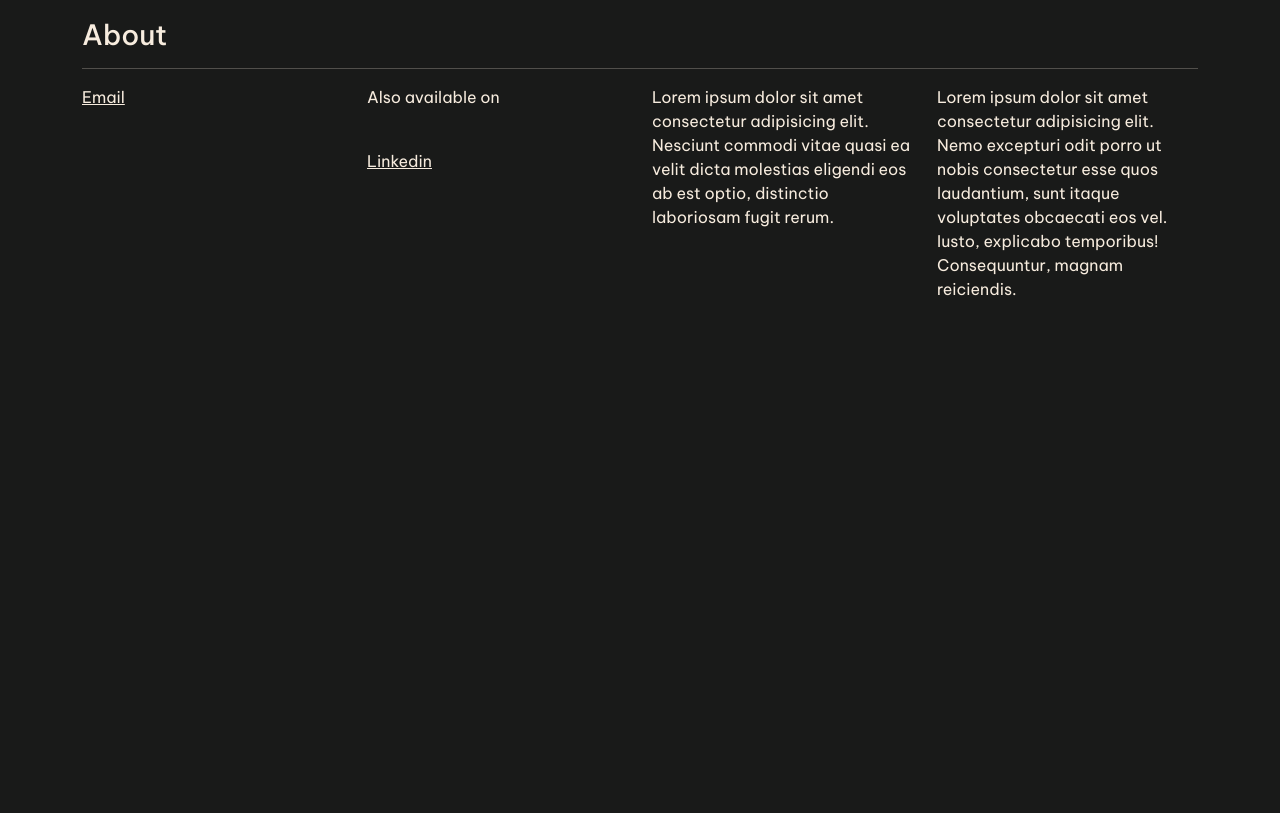
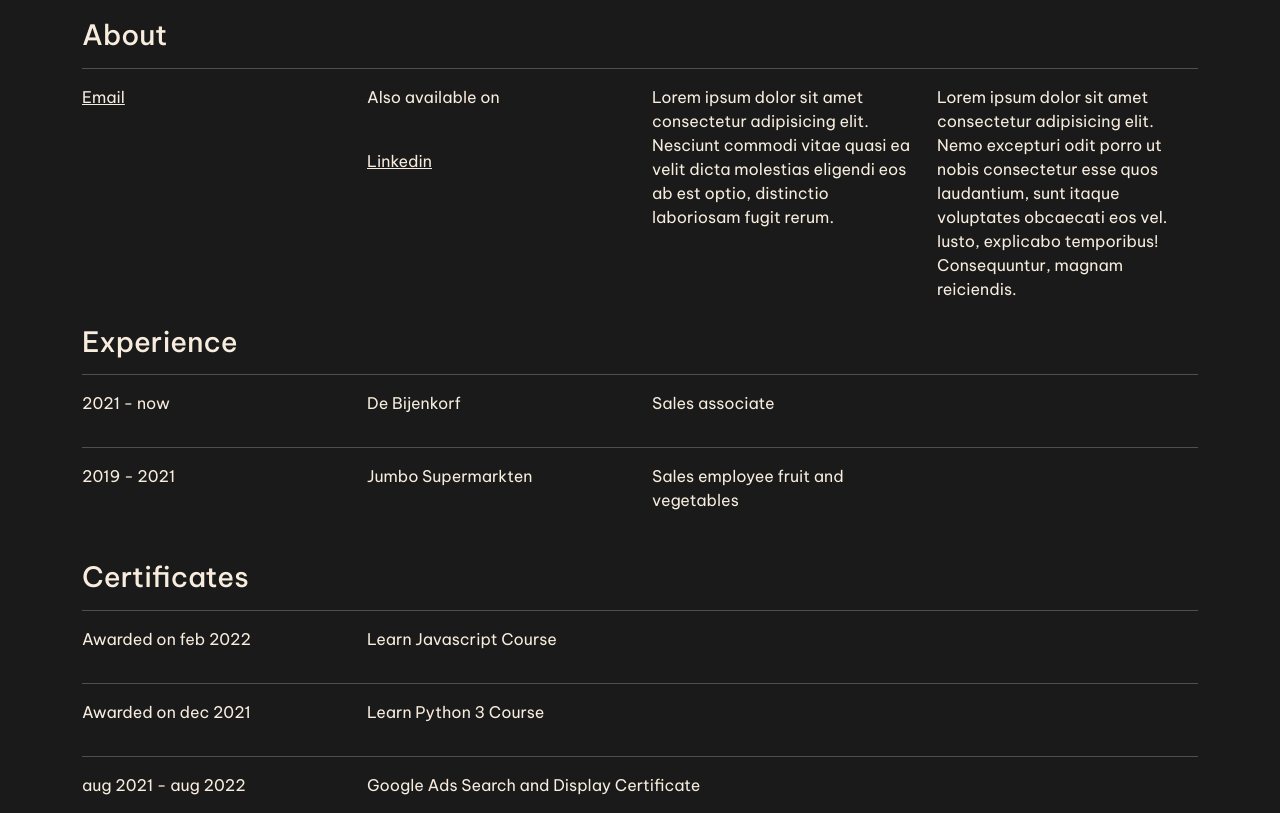
Before and after one commit to gijsvanloon/gijsvanloon.github.io, a plain HTML site: page about.html in a window 1280 px wide. Shown: the part 86-899 px from the top of the page. Before the commit the page ends 800 px from the top, so only its background shows below. Drawn offline with nearby package versions, Linux system fonts and the light colour scheme.

Commit message:
25-3 12:13

```diff
--- a/about.html
+++ b/about.html
@@ -46,7 +46,7 @@
                 <hr>
                 <div class="row">
                     <div class="col-md-3">
-                        <p><u>Email</u></p>
+                        <p id="copyEmail"><u>Email</u></p>
                     </div>
                     <div class="col-md-3">
                         <p>Also available on</p>
@@ -62,6 +62,70 @@
                 </div>
             </div>
         </div>
+        <br>
+        <div class="row">
+            <div class="col-md-12">
+                <h3>Experience</h3>
+                <hr>
+                <div class="row">
+                    <div class="col-md-3">
+                        <p>2021 - now</p>
+                    </div>
+                    <div class="col-md-3">
+                        De Bijenkorf
+                    </div>
+                    <div class="col-md-3">
+                        Sales associate
+                    </div>
+                </div>
+                <hr>
+                <div class="row">
+                    <div class="col-md-3">
+                        <p>2019 - 2021</p>
+                    </div>
+                    <div class="col-md-3">
+                        <p>Jumbo Supermarkten</p>
+                    </div>
+                    <div class="col-md-3">
+                        Sales employee fruit and vegetables
+                    </div>
+                </div>
+            </div>
+        </div>
+        <br>
+        <br>
+        <div class="row">
+            <div class="col-md-12">
+                <h3>Certificates</h3>
+                <hr>
+                <div class="row">
+                    <div class="col-md-3">
+                        <p>Awarded on feb 2022</p>
+                    </div>
+                    <div class="col-md-3">
+                        <p>Learn Javascript Course</p>
+                    </div>
+                </div>
+                <hr>
+                <div class="row">
+                    <div class="col-md-3">
+                        <p>Awarded on dec 2021</p>
+                    </div>
+                    <div class="col-md-3">
+                        <p>Learn Python 3 Course</p>
+                    </div>
+                </div>
+                <hr>
+                <div class="row">
+                    <div class="col-md-3">
+                        <p>aug 2021 - aug 2022</p>
+                    </div>
+                    <div class="col-md-6">
+                        <p>Google Ads Search and Display Certificate</p>
+                    </div>
+                </div>
+            </div>
+        </div>
     </div>
 </body>
 </html>
```
